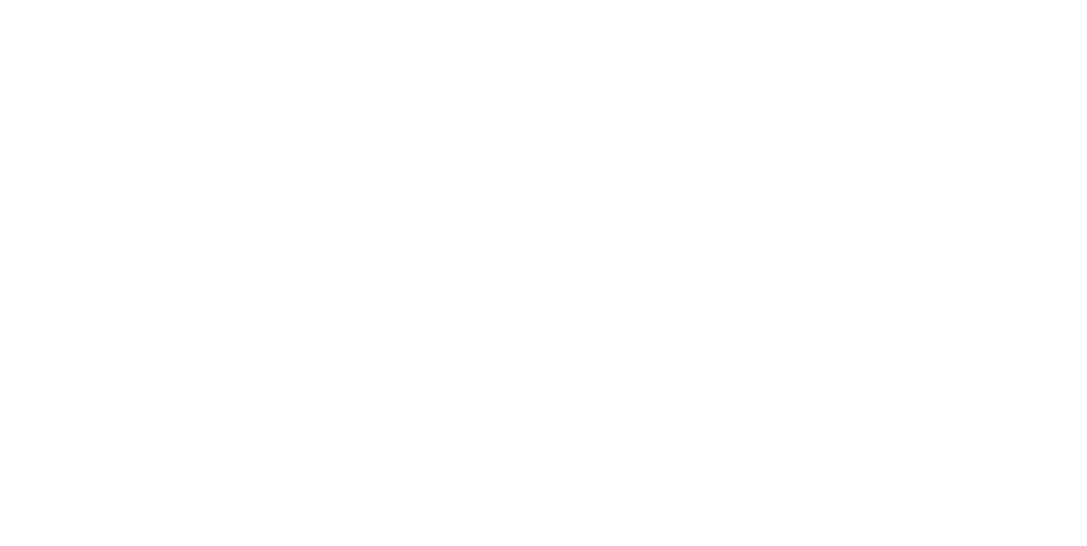
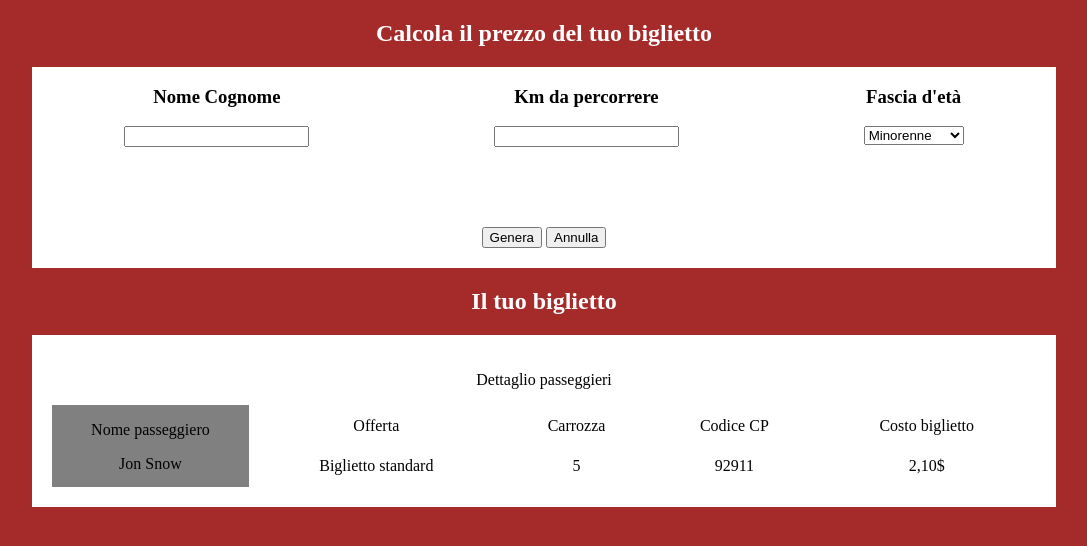
Before and after one commit to LucaDalRi/js-biglietto-treno-form, a plain HTML site: page index.html in a window 1280 px wide. Shown: the whole page, without its empty margins (96-1183 px from the left). Drawn offline with Linux system fonts and the light colour scheme.

Commit message:
Inizio script

```diff
--- a/css/style.css
+++ b/css/style.css
@@ -2,4 +2,62 @@ body{
     margin: 0;
     padding: 0;
     box-sizing: border-box;
+    background-color: brown;
 }
+
+.container{
+    width: 80%;
+    margin: 0 auto;
+    color: white;
+    text-align: center;
+}
+.container-card{
+    width: 100%;
+
+}
+.card{
+    width: 100%;
+    display: flex;
+    flex-direction: column;
+    justify-content: space-around;
+    background-color: white;
+    color: black;
+}
+.div-card-top{
+    display: flex;
+    justify-content: space-around;
+    margin-bottom: 60px;
+}
+
+.div-bottoni{
+    margin: 20px auto;
+}
+
+.card-2{
+    background-color: white;
+    color: black;
+    padding: 20px;
+}
+
+.container-info{
+    display: flex;
+    width: 100%;
+}
+
+
+.nome-passeggiero{
+    background-color: gray;
+    width: 20%;
+}
+
+.container-tabella{
+    width: 80%;
+}
+
+.tabella{
+    width: 100%;
+}
+
+td{
+    padding: 10px;
+}
--- a/index.html
+++ b/index.html
@@ -9,7 +9,77 @@
     </head>
     <body>
 
+        <div class="container">
+            <div class="container-card">
+                <h2>Calcola il prezzo del tuo biglietto</h2>
+                <div class="card">
+                    <div class="div-card-top">
+                        <div>
+                            <h3>
+                                Nome Cognome
+                            </h3>
+                            <input type="text" name="nome-cognome" id="nomeCognome">
+                        </div>
 
+                        <div>
+                            <h3>
+                                Km da percorrere
+                            </h3>
+                            <input type="text" name="km-da-percorrere" id="kmDaPercorrere">
+                        </div>
+
+                        <div>
+                            <h3>
+                                Fascia d'età
+                            </h3>
+                            <select name="Fascia-eta" id="age">
+                                <option value="minorenne">Minorenne</option>
+                                <option value="maggiorenne">Maggiorenne</option>
+                                <option value="Over-65">Over 65</option>
+                            </select>
+                        </div>
+                    </div>
+                    <div class="div-bottoni">
+                        <button class="buttonSubmin" type="submit">Genera</button>
+                        <button class="buttonReset" type="reset">Annulla</button>
+                    </div>
+                </div>
+                <h2>
+                    Il tuo biglietto
+                </h2>
+                <div class="card-2">
+                    <p>
+                        Dettaglio passeggieri
+                    </p>
+                    <div class="container-info">
+                        <div class="nome-passeggiero">
+                            <div>
+                                <p>Nome passeggiero</p>
+                                <span>Jon Snow</span>
+                            </div>
+                        </div>
+                        <div class="container-tabella">
+                            <table class="tabella">
+                                <tbody>
+                                    <tr>
+                                        <td>Offerta</td>
+                                        <td>Carrozza</td>
+                                        <td>Codice CP</td>
+                                        <td>Costo biglietto</td>
+                                    </tr>
+                                    <tr>
+                                        <td>Biglietto standard</td>
+                                        <td>5</td>
+                                        <td>92911</td>
+                                        <td>2,10$</td>
+                                    </tr>
+                                </tbody>
+                            </table>
+                        </div>
+                    </div>
+                </div>
+            </div>
+        </div>
 
 
 
--- a/js/scripts.js
+++ b/js/scripts.js
@@ -0,0 +1,30 @@
+
+// const etaPasseggiero = prompt('Inserisci la tua età');
+// const kmDaPercorrere = prompt('Quanti kilomentri devi percorrere?');
+// const prezzoPerKm = 0.21;
+// let prezzoViaggio = (prezzoPerKm * kmDaPercorrere);
+
+// let scontoQuaranta = ((prezzoViaggio * 40) / 100)
+// let scontoVenti = ((prezzoViaggio * 20) / 100)
+
+// if (etaPasseggiero > 65) {
+//     prezzoViaggio = (prezzoViaggio - scontoQuaranta);
+//     prezzoViaggio = prezzoViaggio.toFixed(2);
+//     document.getElementById('prova').innerHTML = 'Il totale è di => ' + prezzoViaggio + ' €';
+// }
+
+// else if (etaPasseggiero < 18) {
+//     prezzoViaggio = (prezzoViaggio - scontoVenti);
+//     prezzoViaggio = prezzoViaggio.toFixed(2);
+//     document.getElementById('prova').innerHTML = 'Il totale è di => ' + prezzoViaggio + ' €';
+// }
+
+// else {
+//     prezzoViaggio = prezzoViaggio.toFixed(2);
+//     document.getElementById('prova').innerHTML = 'Il totale è di => ' + prezzoViaggio + ' €';
+// }
+
+
+const nomeCognome = document.getElementById('nomeCognome');
+const kmDaPercorrere = document.getElementById('kmDaPercorrere');
+const age = document.getElementById('age');
```
